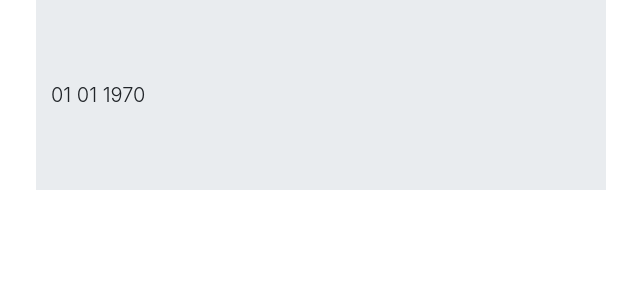
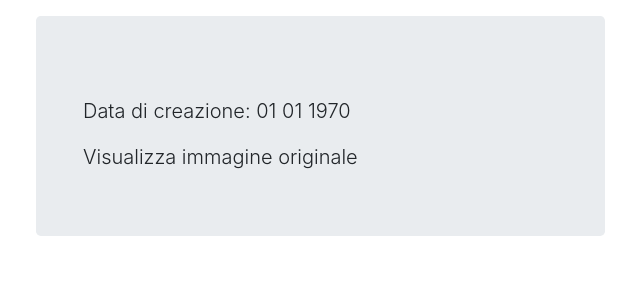
Before and after one commit to SimonGiampy/NASA-Images-Retriever-Demo, a PHP site: page /description.php?id=1 in a window 1280 px wide. Shown: the top 300 px of the page, without its empty margins (619-1259 px from the left). Run offline with PHP 8.4, Linux system fonts and the light colour scheme; data that the repository does not hold is empty.

Commit message:
PROJECT FINISHED

```diff
--- a/description.php
+++ b/description.php
@@ -1,5 +1,5 @@
+<!DOCTYPE html>
 <html>
-
 	<head>
 		<meta charset="utf-8">
 		<meta name="viewport" content="width=device-width, initial-scale=1, shrink-to-fit=no">
@@ -16,20 +16,21 @@
 			<?php echo $_GET["id"]; ?>
 		</div>
 
-		<div class="container">
+		<div class="container p-3">
 			<div class="row">
 				<div class="col-md-6 col-sm-12">
 					<img id="preview" src="" />
 				</div>
+				<!-- better visualization -->
 				<div class="col-md-6 col-sm-12">
-					<div class="jumbotron jumbotron-fluid">
+					<div class="jumbotron">
 						<div class="container">
 							<h1 class="display-5" id="title"></h1>
 							<p class="lead" id="description"></p>
 							<p class="lead" id="date"></p>
 							<p class="lead" id="preview"></p>
 							<p class="lead" id="keywords"></p>
-							<p class="lead" id="orig-link"></p>
+							<a class="lead" href="" id="orig-link">Visualizza immagine originale</a>
 						</div>
 					</div>
 				</div>
--- a/get-description.php
+++ b/get-description.php
@@ -31,7 +31,10 @@ if (array_key_exists("keywords", $keywordsArray)) {
     $keywordsArray = $keywordsArray["keywords"];
     $keywordsList = "Parole chiave: ";
     foreach ($keywordsArray as $keyword) {
-        $keywordsList = $keywordsList.$keyword." ";
+        $keywordsList = $keywordsList.$keyword;
+        if (!(next($keywordsArray) === false)) {
+            $keywordsList = $keywordsList.", ";
+        }
     }
 }
 $variables[4] = $keywordsList;
--- a/myscript.js
+++ b/myscript.js
@@ -8,12 +8,12 @@ $(document).ready(function() {
 		xhttp2.onreadystatechange = function() {
 			if (this.readyState == 4 && this.status == 200) {
 				var json = JSON.parse(this.responseText);
-				$("#title").text(json[0]);
+				$("#title").text(json[0]); //chage text representation
 				$("#description").text(json[1]);
-				$("#date").text(json[2]);
+				$("#date").text("Data di creazione: " + json[2]);
 				$("#preview").attr("src", json[3]);
 				$("#keywords").text(json[4]);
-				$("#orig-link").text(json[5]);
+				$("#orig-link").attr("href", json[5]); //create a href link
 			}
 		}
 		xhttp2.open("GET", "get-description.php?id=" + nasa_id);
```
